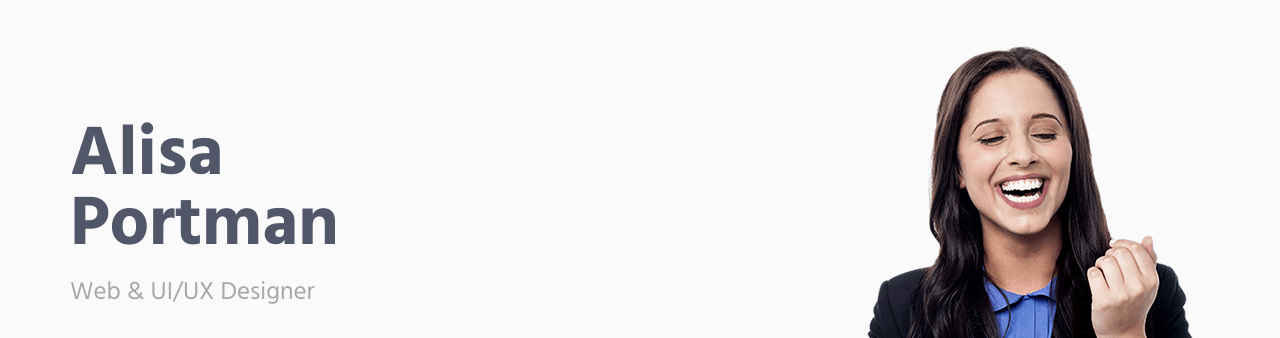
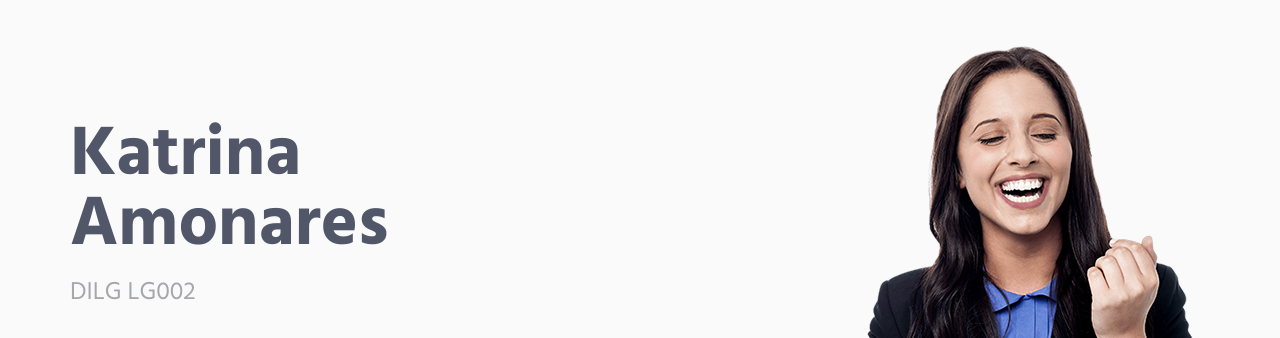
Before and after one commit to SuertoMark24/katrinas_portfolio, a plain HTML site: page index.html in a window 1280 px wide. Shown: the part 99-437 px from the top of the page. Drawn offline with Linux system fonts and the light colour scheme.

Commit message:
add name katrina

```diff
--- a/index.html
+++ b/index.html
@@ -86,8 +86,8 @@
                 <div class="row">
                     <div class="col-sm-6 sm-margin-b-60">
                         <div class="margin-b-30">
-                            <h1 class="promo-block-title">Alisa <br/> Portman</h1>
-                            <p class="promo-block-text">Web &amp; UI/UX Designer</p>
+                            <h1 class="promo-block-title">Katrina <br/> Amonares</h1>
+                            <p class="promo-block-text">DILG LG002</p>
                         </div>
                         <ul class="list-inline">
                             <li><a href="#" class="social-icons"><i class="icon-social-facebook"></i></a></li>
```
